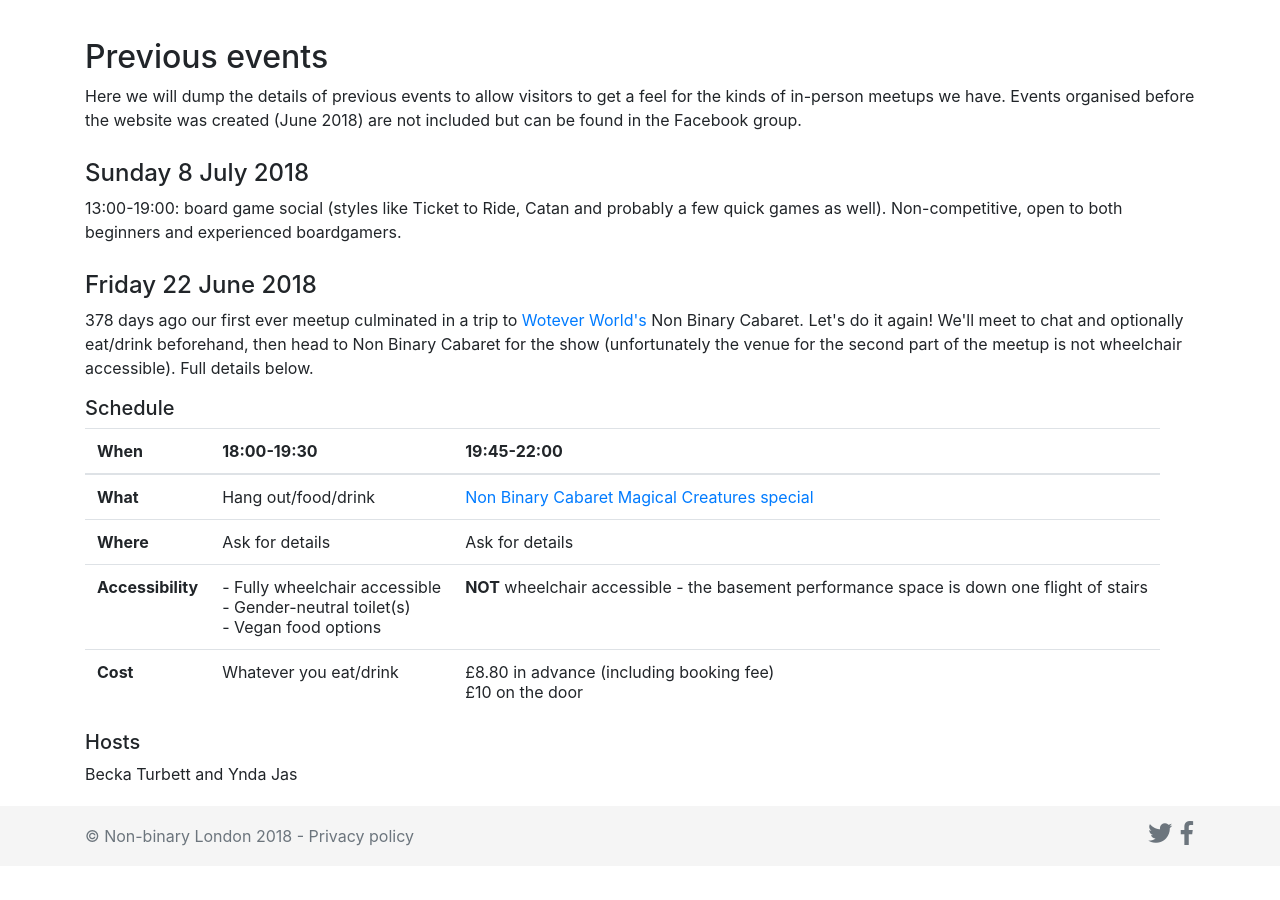
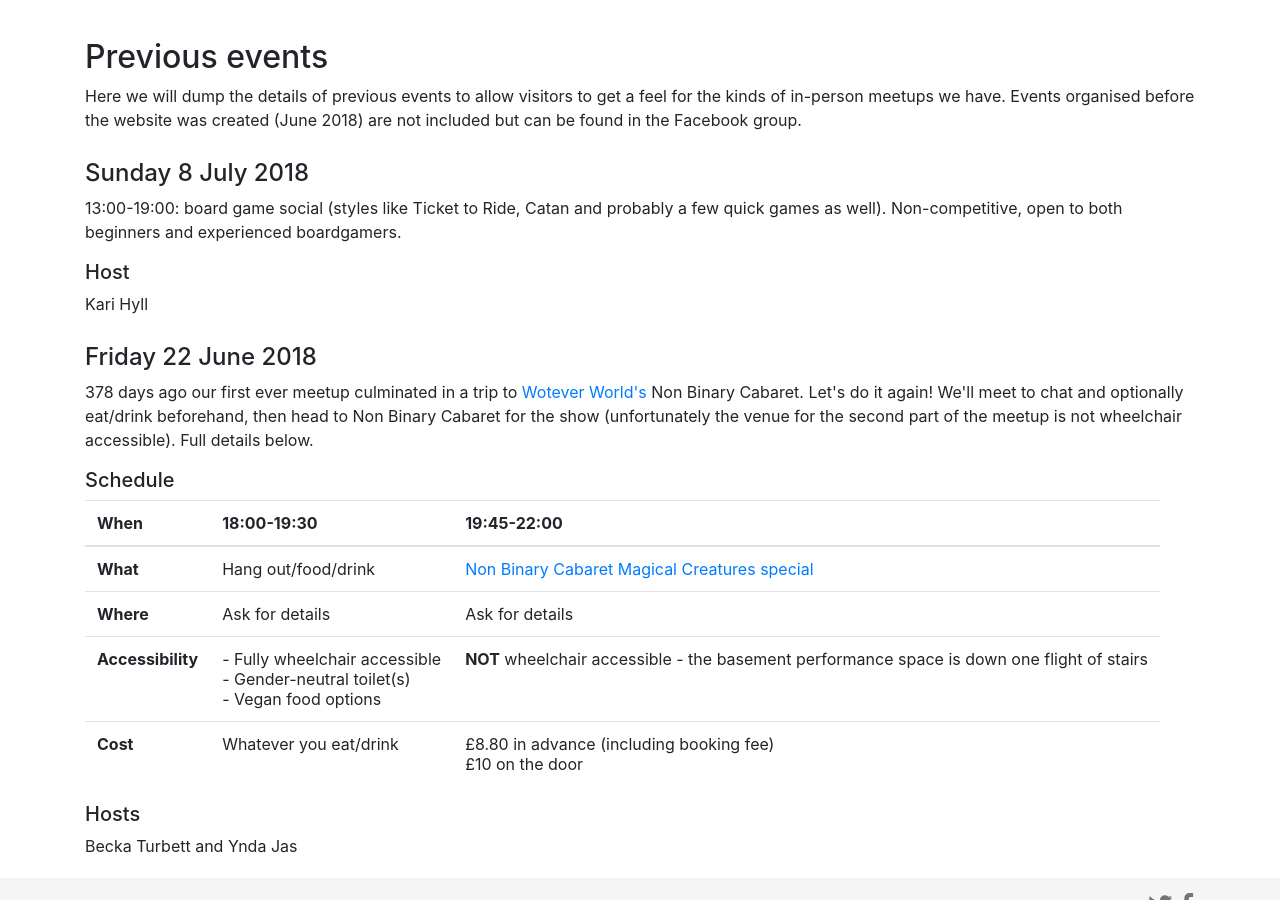
Before and after one commit to nonbinarylondon/Non-binary-London-website, a Jekyll site: the page built from events.html, in a window 1280 px wide and 900 px high, scrolled down 1422 px. Built offline with Jekyll 4.4.1, drawn with Linux system fonts in a browser that asks for light colours; nearby versions of some CDN libraries; before the commit the page ends 2288 px from its top, so only the background shows below that.

Commit message:
Added host details back into board game event

```diff
--- a/events.html
+++ b/events.html
@@ -52,6 +52,10 @@ layout: default
 
 <p>13:00-19:00: board game social (styles like Ticket to Ride, Catan and probably a few quick games as well). Non-competitive, open to both beginners and experienced boardgamers.</p>
 
+<h5>Host</h5>
+
+<p>Kari Hyll</p>
+
 <h4>Friday 22 June 2018</h4>
 
 <p>378 days ago our first ever meetup culminated in a trip to <a href="http://woteverworld.com" target="_blank">Wotever World's</a> Non Binary Cabaret. Let's do it again! We'll meet to chat and optionally eat/drink beforehand, then head to Non Binary Cabaret for the show (unfortunately the venue for the second part of the meetup is not wheelchair accessible). Full details below.</p>
```
